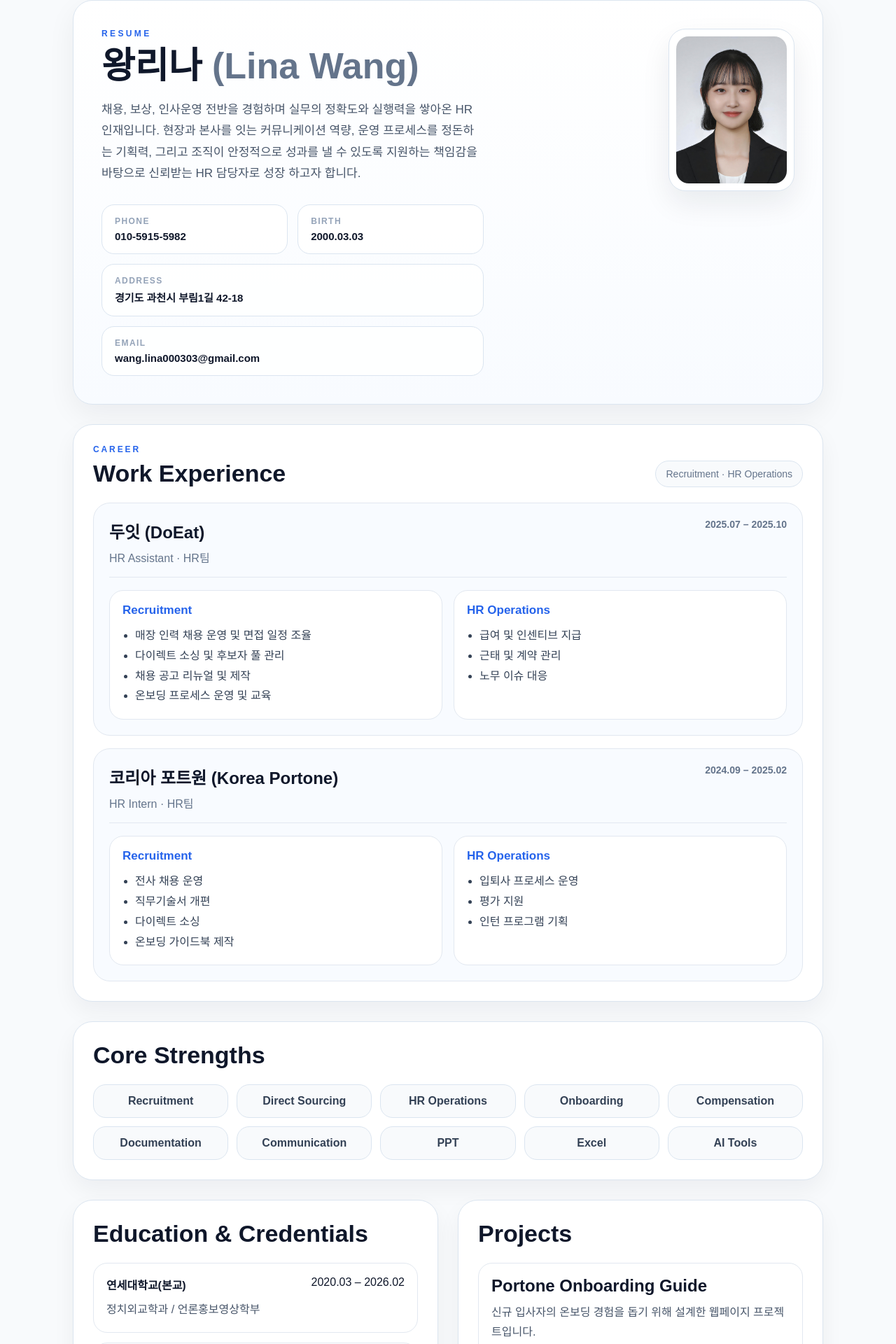
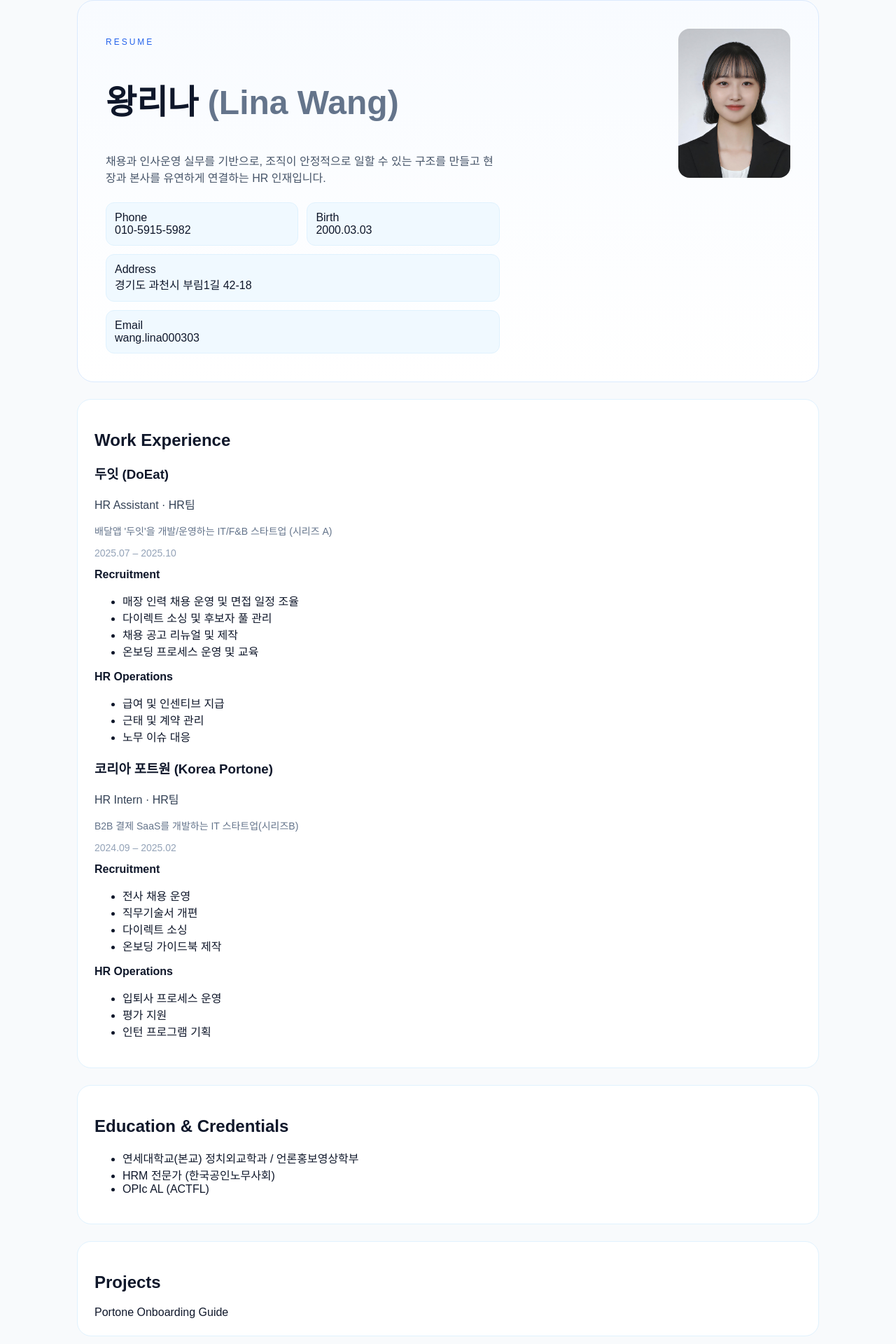
Before and after one commit to wang0lina/my-resume_kor, a React (Vite) app: page / in a window 1280 px wide. Shown: the part 40-1960 px from the top of the page at 70% size. Built offline with nearby package versions, Linux system fonts and the light colour scheme.

Commit message:
final design fix

```diff
--- a/src/App.css
+++ b/src/App.css
@@ -1,38 +1,27 @@
-#root {
-  width: 100%;
-}
-
 .page {
-  max-width: 1120px;
+  max-width: 1100px;
   margin: 0 auto;
-  padding: 40px 24px 64px;
+  padding: 40px 20px;
 }
 
 .hero {
   display: grid;
-  grid-template-columns: 1.15fr 0.85fr;
+  grid-template-columns: 1.2fr 0.8fr;
   gap: 40px;
-  align-items: start;
-  background: linear-gradient(180deg, #ffffff 0%, #f8fbff 100%);
-  border: 1px solid #dbe5f0;
-  border-radius: 28px;
+  background: linear-gradient(180deg, #f8fbff 0%, #ffffff 100%);
   padding: 40px;
-  box-shadow: 0 14px 40px rgba(15, 23, 42, 0.06);
+  border-radius: 24px;
+  border: 1px solid #dbeafe;
 }
 
 .eyebrow {
-  margin: 0 0 12px;
+  color: #2563eb;
   font-size: 12px;
-  font-weight: 700;
-  letter-spacing: 0.28em;
-  color: #2563eb;
+  letter-spacing: 3px;
 }
 
 h1 {
-  margin: 0;
-  font-size: 52px;
-  line-height: 1.05;
-  color: #0f172a;
+  font-size: 48px;
 }
 
 h1 span {
@@ -40,44 +29,26 @@ h1 span {
 }
 
 .intro {
-  margin: 20px 0 0;
-  font-size: 17px;
-  line-height: 1.8;
+  margin-top: 16px;
   color: #475569;
-  max-width: 640px;
 }
 
 .info-grid {
+  margin-top: 24px;
   display: grid;
-  grid-template-columns: repeat(2, minmax(0, 1fr));
-  gap: 14px;
-  margin-top: 28px;
+  grid-template-columns: 1fr 1fr;
+  gap: 12px;
 }
 
 .info-card {
-  background: rgba(255, 255, 255, 0.9);
-  border: 1px solid #dbe5f0;
-  border-radius: 18px;
-  padding: 16px 18px;
+  padding: 12px;
+  border: 1px solid #e0f2fe;
+  border-radius: 12px;
+  background: #f0f9ff;
 }
 
 .info-card.wide {
   grid-column: span 2;
-}
-
-.info-label {
-  font-size: 12px;
-  font-weight: 700;
-  letter-spacing: 0.12em;
-  text-transform: uppercase;
-  color: #94a3b8;
-}
-
-.info-value {
-  margin-top: 6px;
-  font-size: 15px;
-  color: #0f172a;
-  font-weight: 600;
 }
 
 .hero-right {
@@ -86,246 +57,37 @@ h1 span {
 }
 
 .photo-card {
-  width: 100%;
-  max-width: 180px;
-  padding: 10px;
-  border-radius: 24px;
-  background: #ffffff;
-  border: 1px solid #dbe5f0;
-  box-shadow: 0 18px 40px rgba(15, 23, 42, 0.08);
+  max-width: 160px;  /* 🔥 여기 핵심 */
 }
 
 .profile-photo {
   width: 100%;
   height: auto;
-  display: block;
-  border-radius: 18px;
+  border-radius: 16px;
 }
 
 .section-card {
-  margin-top: 28px;
+  margin-top: 24px;
+  padding: 24px;
+  border-radius: 20px;
   background: #ffffff;
-  border: 1px solid #dbe5f0;
-  border-radius: 28px;
-  padding: 28px;
-  box-shadow: 0 14px 32px rgba(15, 23, 42, 0.05);
-}
-
-.section-head {
-  display: flex;
-  justify-content: space-between;
-  align-items: end;
-  gap: 16px;
-  margin-bottom: 22px;
-}
-
-.section-head.simple {
-  align-items: center;
-}
-
-.section-kicker {
-  margin: 0 0 8px;
-  font-size: 12px;
-  font-weight: 700;
-  letter-spacing: 0.24em;
-  text-transform: uppercase;
-  color: #2563eb;
-}
-
-h2 {
-  margin: 0;
-  font-size: 34px;
-  color: #0f172a;
-}
-
-.section-badge {
-  border: 1px solid #dbe5f0;
-  border-radius: 999px;
-  padding: 10px 14px;
-  color: #64748b;
-  font-size: 14px;
-  background: #f8fafc;
-}
-
-.experience-list {
-  display: grid;
-  gap: 18px;
+  border: 1px solid #e0f2fe;
 }
 
 .experience-card {
-  background: #f8fbff;
-  border: 1px solid #e2e8f0;
-  border-radius: 24px;
-  padding: 22px;
-}
-
-.experience-top {
-  display: flex;
-  justify-content: space-between;
-  gap: 16px;
-  padding-bottom: 16px;
-  border-bottom: 1px solid #e2e8f0;
-}
-
-.experience-top h3,
-.project-card h3 {
-  margin: 0;
-  font-size: 24px;
-  color: #0f172a;
+  margin-top: 16px;
 }
 
 .role {
-  margin: 8px 0 0;
+  color: #334155;
+}
+
+.desc {
   color: #64748b;
+  font-size: 14px;
 }
 
 .period {
-  margin: 0;
-  color: #64748b;
   font-size: 14px;
-  font-weight: 600;
+  color: #94a3b8;
 }
-
-.section-grid {
-  margin-top: 18px;
-  display: grid;
-  grid-template-columns: repeat(2, minmax(0, 1fr));
-  gap: 16px;
-}
-
-.sub-card,
-.edu-card,
-.project-card {
-  background: #ffffff;
-  border: 1px solid #e2e8f0;
-  border-radius: 20px;
-  padding: 18px;
-}
-
-.sub-card h4 {
-  margin: 0 0 12px;
-  font-size: 17px;
-  color: #2563eb;
-}
-
-.sub-card ul,
-.experience-card ul {
-  margin: 0;
-  padding-left: 18px;
-  color: #334155;
-  line-height: 1.8;
-}
-
-.strengths {
-  display: grid;
-  grid-template-columns: repeat(5, minmax(0, 1fr));
-  gap: 12px;
-}
-
-.strength-pill {
-  text-align: center;
-  padding: 14px 12px;
-  border-radius: 18px;
-  background: #f8fafc;
-  border: 1px solid #dbe5f0;
-  font-weight: 600;
-  color: #334155;
-}
-
-.two-column {
-  display: grid;
-  grid-template-columns: 1fr 1fr;
-  gap: 28px;
-}
-
-.edu-list {
-  display: grid;
-  gap: 14px;
-}
-
-.edu-top {
-  display: flex;
-  justify-content: space-between;
-  gap: 12px;
-  color: #0f172a;
-}
-
-.edu-card p,
-.project-card p {
-  margin: 10px 0 0;
-  color: #475569;
-  line-height: 1.7;
-}
-
-.project-card {
-  display: grid;
-  gap: 18px;
-}
-
-.project-link {
-  display: inline-flex;
-  align-items: center;
-  justify-content: center;
-  width: fit-content;
-  padding: 12px 18px;
-  border-radius: 16px;
-  background: #0f172a;
-  color: #ffffff;
-  font-weight: 700;
-}
-
-.project-link:hover {
-  background: #1e293b;
-}
-
-@media (max-width: 900px) {
-  .hero,
-  .two-column,
-  .section-grid {
-    grid-template-columns: 1fr;
-  }
-
-  .strengths {
-    grid-template-columns: repeat(2, minmax(0, 1fr));
-  }
-
-  .section-head,
-  .experience-top,
-  .edu-top {
-    flex-direction: column;
-    align-items: flex-start;
-  }
-
-  h1 {
-    font-size: 38px;
-  }
-
-  h2 {
-    font-size: 28px;
-  }
-}
-
-@media (max-width: 640px) {
-  .page {
-    padding: 20px 14px 40px;
-  }
-
-  .hero,
-  .section-card {
-    padding: 20px;
-    border-radius: 22px;
-  }
-
-  .info-grid,
-  .strengths {
-    grid-template-columns: 1fr;
-  }
-
-  .info-card.wide {
-    grid-column: span 1;
-  }
-
-  .photo-card {
-    max-width: 150px;
-  }
-}
--- a/src/App.tsx
+++ b/src/App.tsx
@@ -5,6 +5,8 @@ export default function App() {
     {
       company: "두잇 (DoEat)",
       role: "HR Assistant · HR팀",
+      description:
+        "배달앱 '두잇'을 개발/운영하는 IT/F&B 스타트업 (시리즈 A)",
       period: "2025.07 – 2025.10",
       sections: [
         {
@@ -29,6 +31,8 @@ export default function App() {
     {
       company: "코리아 포트원 (Korea Portone)",
       role: "HR Intern · HR팀",
+      description:
+        "B2B 결제 SaaS를 개발하는 IT 스타트업(시리즈B)",
       period: "2024.09 – 2025.02",
       sections: [
         {
@@ -57,13 +61,14 @@ export default function App() {
       <section className="hero">
         <div className="hero-left">
           <p className="eyebrow">RESUME</p>
+
           <h1>
             왕리나 <span>(Lina Wang)</span>
           </h1>
+
           <p className="intro">
-            채용, 보상, 인사운영 전반을 경험하며 실무의 정확도와 실행력을 쌓아온 HR 인재입니다. 현장과 본사를 잇는 커뮤니케이션 역량, 운영
-프로세스를 정돈하는 기획력, 그리고 조직이 안정적으로 성과를 낼 수 있도록 지원하는 책임감을 바탕으로 신뢰받는 HR 담당자로 성장
-하고자 합니다.
+            채용과 인사운영 실무를 기반으로, 조직이 안정적으로 일할 수 있는 구조를
+            만들고 현장과 본사를 유연하게 연결하는 HR 인재입니다.
           </p>
 
           <div className="info-grid">
@@ -71,52 +76,50 @@ export default function App() {
               <div className="info-label">Phone</div>
               <div className="info-value">010-5915-5982</div>
             </div>
+
             <div className="info-card">
               <div className="info-label">Birth</div>
               <div className="info-value">2000.03.03</div>
             </div>
+
             <div className="info-card wide">
               <div className="info-label">Address</div>
-              <div className="info-value">경기도 과천시 부림1길 42-18</div>
+              <div className="info-value">
+                경기도 과천시 부림1길 42-18
               </div>
+            </div>
+
             <div className="info-card wide">
               <div className="info-label">Email</div>
-              <div className="info-value">wang.lina000303@gmail.com</div>
+              <div className="info-value">wang.lina000303</div>
             </div>
           </div>
         </div>
 
         <div className="hero-right">
           <div className="photo-card">
-            <img src="/profile.jpg" alt="왕리나 프로필" className="profile-photo" />
+            <img
+              src="/profile.jpg"
+              alt="왕리나 프로필"
+              className="profile-photo"
+            />
           </div>
         </div>
       </section>
 
       <section className="section-card">
-        <div className="section-head">
-          <div>
-            <p className="section-kicker">Career</p>
         <h2>Work Experience</h2>
-          </div>
-          <div className="section-badge">Recruitment · HR Operations</div>
-        </div>
 
-        <div className="experience-list">
         {experiences.map((job) => (
-            <article key={job.company} className="experience-card">
-              <div className="experience-top">
-                <div>
+          <div key={job.company} className="experience-card">
             <h3>{job.company}</h3>
             <p className="role">{job.role}</p>
-                </div>
+            <p className="desc">{job.description}</p>
             <p className="period">{job.period}</p>
-              </div>
 
-              <div className="section-grid">
             {job.sections.map((sec) => (
-                  <div key={sec.title} className="sub-card">
-                    <h4>{sec.title}</h4>
+              <div key={sec.title}>
+                <strong>{sec.title}</strong>
                 <ul>
                   {sec.items.map((item) => (
                     <li key={item}>{item}</li>
@@ -125,88 +128,27 @@ export default function App() {
               </div>
             ))}
           </div>
-            </article>
         ))}
-        </div>
       </section>
 
       <section className="section-card">
-        <div className="section-head simple">
-          <h2>Core Strengths</h2>
-        </div>
-        <div className="strengths">
-          {[
-            "Recruitment",
-            "Direct Sourcing",
-            "HR Operations",
-            "Onboarding",
-            "Compensation",
-            "Documentation",
-            "Communication",
-            "PPT",
-            "Excel",
-            "AI Tools",
-          ].map((item) => (
-            <div key={item} className="strength-pill">
-              {item}
-            </div>
-          ))}
-        </div>
+        <h2>Education & Credentials</h2>
+        <ul>
+          <li>연세대학교(본교) 정치외교학과 / 언론홍보영상학부</li>
+          <li>HRM 전문가 (한국공인노무사회)</li>
+          <li>OPIc AL (ACTFL)</li>
+        </ul>
       </section>
 
-      <section className="two-column">
-        <div className="section-card">
-          <div className="section-head simple">
-            <h2>Education & Credentials</h2>
-          </div>
-          <div className="edu-list">
-            <div className="edu-card">
-              <div className="edu-top">
-                <strong>연세대학교(본교)</strong>
-                <span>2020.03 – 2026.02</span>
-              </div>
-              <p>정치외교학과 / 언론홍보영상학부</p>
-            </div>
-
-            <div className="edu-card">
-              <div className="edu-top">
-                <strong>HRM 전문가</strong>
-                <span>2024.08</span>
-              </div>
-              <p>발행기관: 한국공인노무사회</p>
-            </div>
-
-            <div className="edu-card">
-              <div className="edu-top">
-                <strong>OPIc AL</strong>
-                <span>2026.02</span>
-              </div>
-              <p>발행기관: ACTFL</p>
-            </div>
-          </div>
-        </div>
-
-        <div className="section-card">
-          <div className="section-head simple">
+      <section className="section-card">
         <h2>Projects</h2>
-          </div>
-          <div className="project-card">
-            <div>
-              <h3>Portone Onboarding Guide</h3>
-              <p>
-                신규 입사자의 온보딩 경험을 돕기 위해 설계한 웹페이지 프로젝트입니다.
-              </p>
-            </div>
         <a
           href="https://portone-onboarding.vercel.app/"
           target="_blank"
           rel="noreferrer"
-              className="project-link"
         >
-              View Website
+          Portone Onboarding Guide
         </a>
-          </div>
-        </div>
       </section>
     </div>
   );
```
Lines whose indentation alone changed are shown as unchanged.
